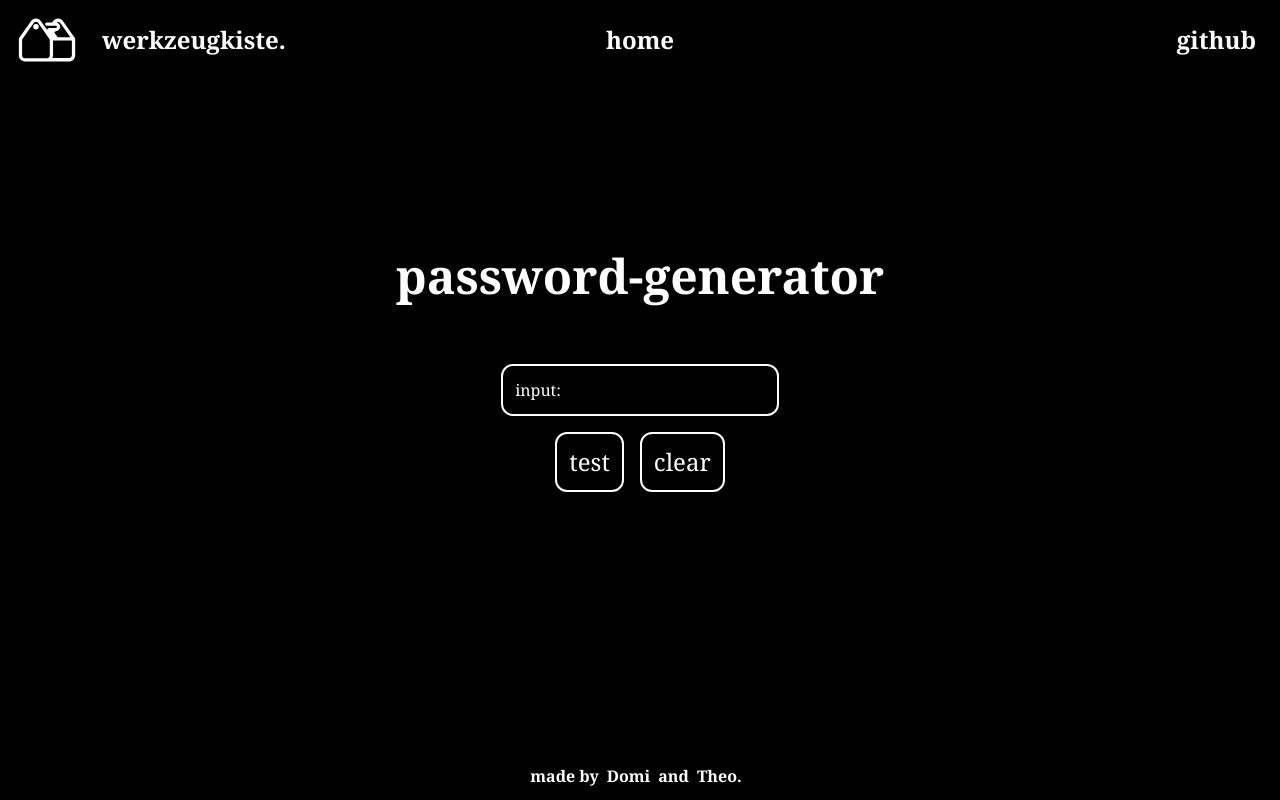
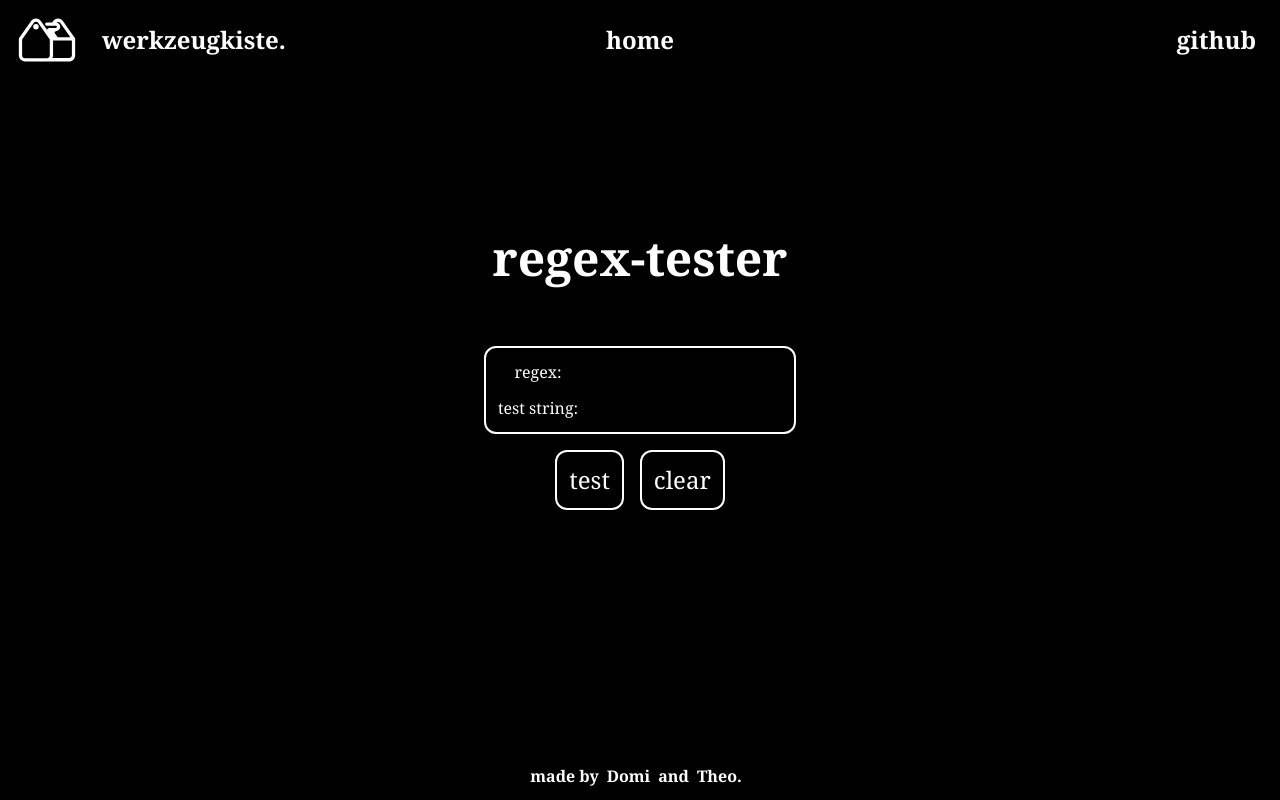
Before and after one commit to theoleuthardt/werkzeugkiste, a Next.js app in the folder frontend/: page /regex-tester in a window 1280 px wide. Built offline with nearby package versions, Linux system fonts and the light colour scheme.

Commit message:
regex-tester fully implemented

```diff
--- a/frontend/src/app/password-generator/layout.tsx
+++ b/frontend/src/app/password-generator/layout.tsx
@@ -3,7 +3,7 @@ import type { Metadata } from "next";
 import { toolLinks } from "@/constants";
 
 export const metadata: Metadata = {
-  title: toolLinks[2].title,
+  title: toolLinks[5].title,
   description: "Generator for secure strong passwords!",
 };
 
--- a/frontend/src/app/regex-tester/layout.tsx
+++ b/frontend/src/app/regex-tester/layout.tsx
@@ -3,7 +3,7 @@ import type { Metadata } from "next";
 import { toolLinks } from "@/constants";
 
 export const metadata: Metadata = {
-  title: toolLinks[2].title,
+  title: toolLinks[3].title,
   description: "Tester for regular expressions!",
 };
 
--- a/frontend/src/app/regex-tester/page.tsx
+++ b/frontend/src/app/regex-tester/page.tsx
@@ -14,7 +14,8 @@ export default function RgbToHex() {
 
     setLoading(true);
 
-    const input = (document.getElementById("input") as HTMLInputElement).value;
+    const regex = (document.getElementById("regex") as HTMLInputElement).value;
+    const test = (document.getElementById("test") as HTMLInputElement).value;
 
     try {
       const response = await fetch(
@@ -24,7 +25,7 @@ export default function RgbToHex() {
           headers: {
             "Content-Type": "application/json",
           },
-          body: JSON.stringify({  input: input}),
+          body: JSON.stringify({  regex: regex, test: test}),
         },
       );
       if (!response.ok) {
@@ -44,23 +45,36 @@ export default function RgbToHex() {
 
   const clearInAndOutput = () => {
     setOutput("");
-    const input = document.getElementById("input") as HTMLInputElement;
-    input.value = "";
+    const regex = document.getElementById("regex") as HTMLInputElement;
+    const test = document.getElementById("test") as HTMLInputElement;
+    test.value = "";
+    regex.value = "";
   };
 
   return (
     <div className="h-screen w-screen bg-black text-white font-noto flex flex-col items-center">
       <Navbar renderHomeLink={true} />
       <div className="w-screen h-screen flex flex-col items-center justify-center">
-        <h2 className="text-5xl font-bold text-white mb-16">password-generator</h2>
-        <div className="border-2 border-white p-3 rounded-xl text-center text-white flex flex-row justify-between">
-          <label className="mr-2" htmlFor="input">input:</label>
+        <h2 className="text-5xl font-bold text-white mb-16">regex-tester</h2>
+        <div className="border-2 border-white p-3 rounded-xl text-center text-white flex flex-col justify-between">
+          <div>
+          <label className="mr-2 m" htmlFor="regex">regex:</label>
           <input
             type="text"
-            id="input"
-            name="input"
-            className="field-sizing-content bg-black border-1 border-white text-center"
+            id="regex"
+            name="regex"
+            className="field-sizing-content bg-black border-1 border-white text-center mb-3"
           />
+          </div>
+          <div>
+          <label className="mr-2" htmlFor="test">test string:</label>
+            <input
+              type="text"
+              id="test"
+              name="test"
+              className="field-sizing-content bg-black border-1 border-white text-center"
+            />
+          </div>
         </div>
         <div className={"flex flex-row items-center gap-4 mt-4 mb-16"}>
           <Button
```
Also changed, not shown: 1 other file (tests, documents, lock files or other folders).
